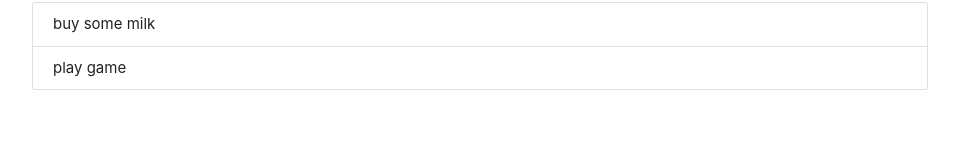
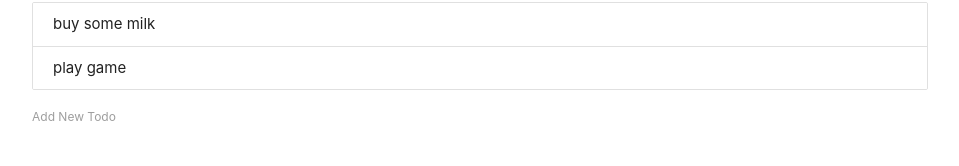
Before and after one commit to nazirahmad50/TodoList-react-redux, a React (Create React App) app in the folder todolistapp/: page / in a window 1280 px wide. Shown: the part 134-300 px from the top of the page, without its empty margins (160-1119 px from the left). Built offline with nearby package versions, Linux system fonts and the light colour scheme.

Commit message:
add todos.

```diff
--- /dev/null
+++ b/todolistapp/src/AddTodo.js
@@ -0,0 +1,37 @@
+import React, { Component } from "react";
+
+class AddTodo extends Component{
+
+    state = {
+        content:""
+    }
+
+    handleChange = (e) =>{
+        this.setState({
+            content:e.target.value
+        })
+    }
+
+    hanldeSubmit = (e) =>{
+        e.preventDefault();
+
+        this.props.addTodo(this.state);
+
+       this.setState({
+           content:""
+       })
+    }
+
+    render(){
+        return(
+            <div>
+                <form onSubmit={this.hanldeSubmit}>
+                    <label>Add New Todo</label>
+                    <input type="text" onChange={this.handleChange} value={this.state.content}></input>
+                </form>
+            </div>
+        )
+    }
+}
+
+export default AddTodo;
--- a/todolistapp/src/App.js
+++ b/todolistapp/src/App.js
@@ -1,5 +1,7 @@
 import React, { Component } from 'react';
 import Todos from "./Todos";
+import AddTodo from "./AddTodo";
+
 
 class App extends Component{
 
@@ -20,11 +22,26 @@
     })
   }
 
+  addTodo = (todo) =>{
+    // add a random id to the new recieved todo
+    todo.id = Math.random();
+
+    // use destructuring
+    // store the old todos list and add the new todo
+    let todos = [...this.state.todos, todo];
+
+    this.setState({
+      todos
+    })
+
+  }
+
   render(){
     return (
       <div className="todo-app container">
         <h1 className="center blue-text">Tods's</h1>
         <Todos todos={this.state.todos} deleteTodo={this.deleteTodo}/>
+        <AddTodo addTodo={this.addTodo}/>
       </div>
     );
   }
```
